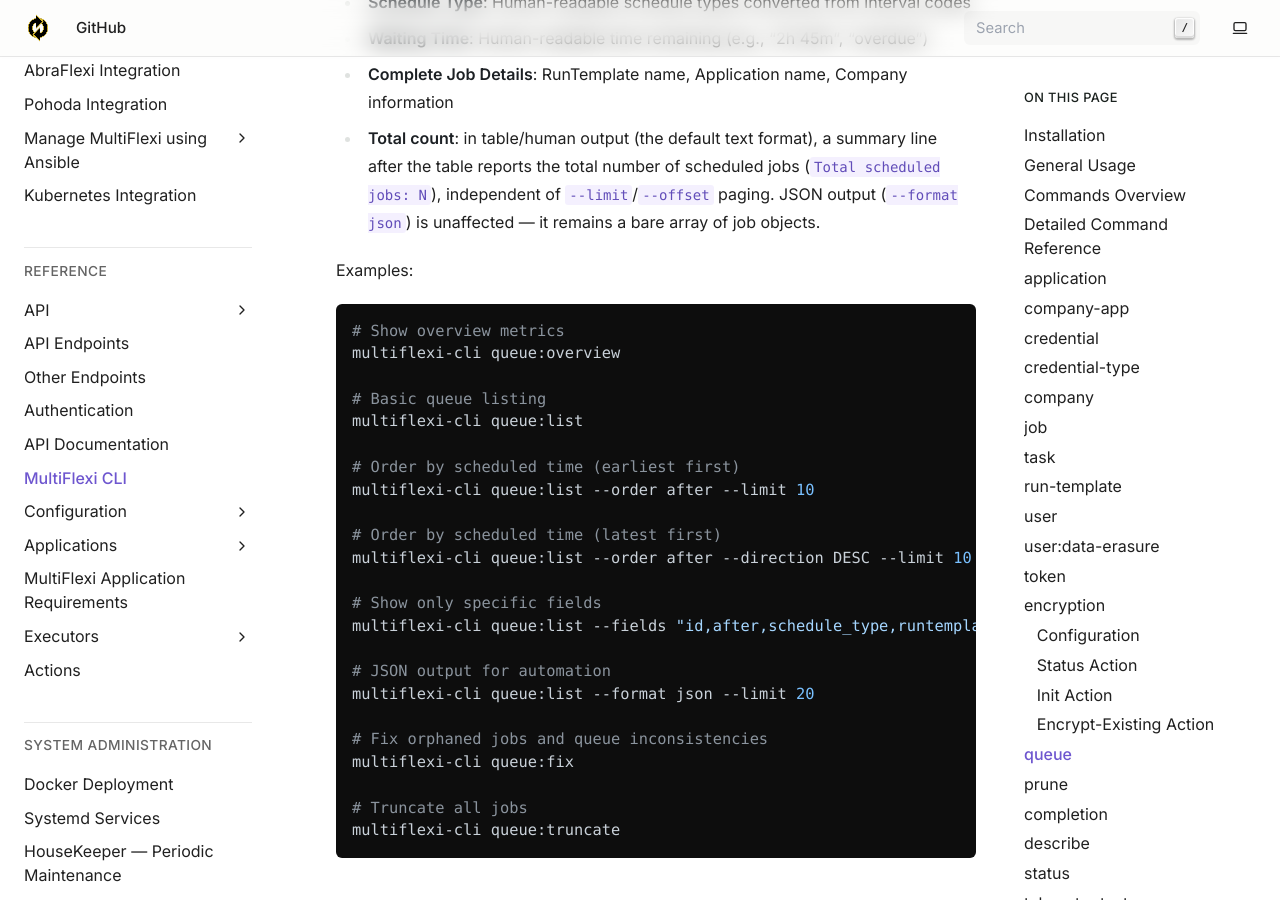
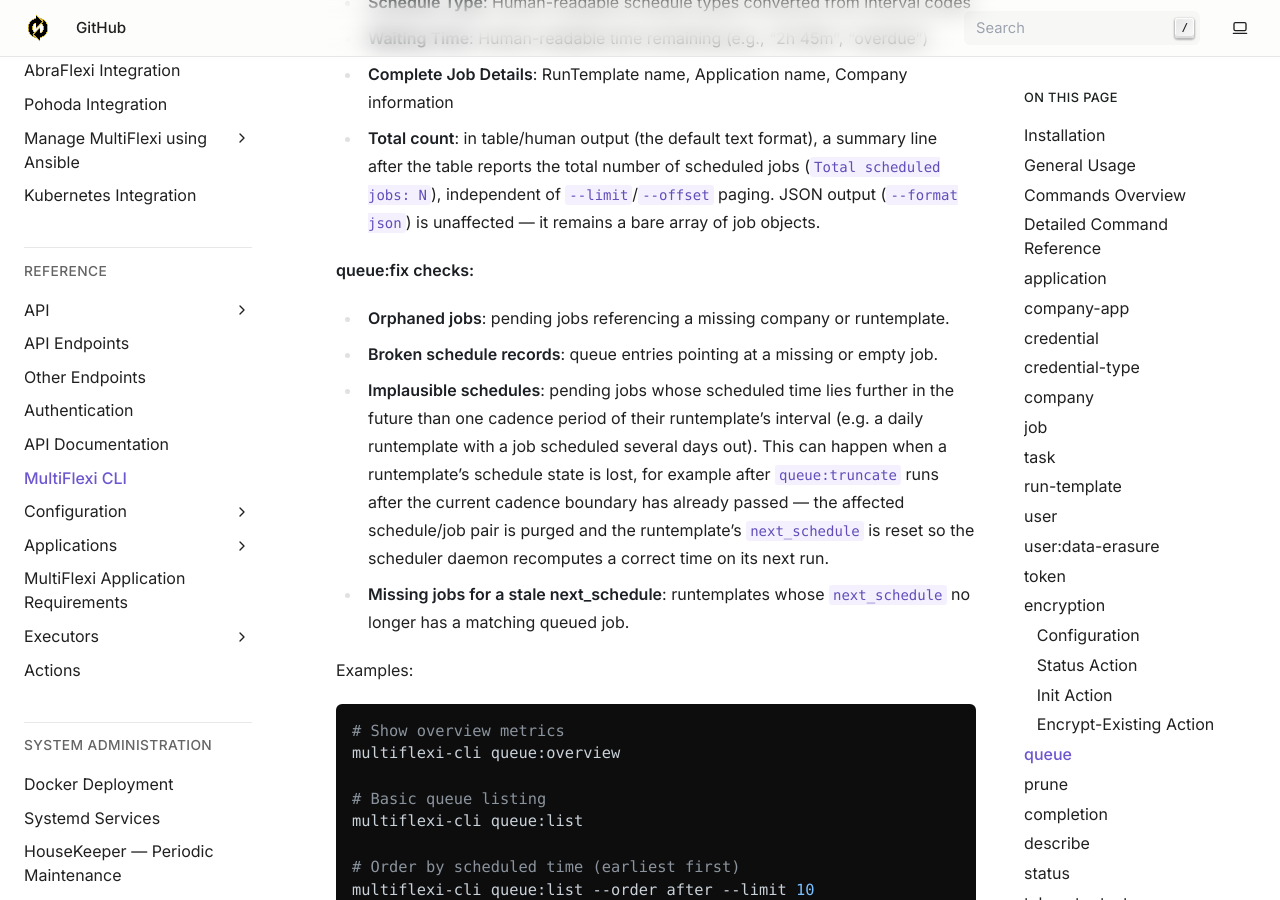
Before and after one commit to VitexSoftware/multiflexi-doc-en, a Sphinx documentation site: the page built from source/reference/cli.rst, in a window 1280 px wide and 900 px high, scrolled down 23993 px. Built offline with Sphinx 7.4.7, drawn with Linux system fonts in a browser that asks for light colours.

Commit message:
docs(scheduler): correct scheduling algorithm and document queue:fix catch-up behavior
Fix stale next_run/every-minute description and document the actual
last_schedule-anchored / cadence-boundary catch-up algorithm, the
adhoc vs cron schedule_type distinction, and queue:fix's implausible-
schedule detection.

Co-Authored-By: Claude Sonnet 5 <noreply@anthropic.com>

```diff
--- a/source/reference/cli.rst
+++ b/source/reference/cli.rst
@@ -726,6 +726,23 @@ Options:
   paging. JSON output (``--format json``) is unaffected — it remains a bare
   array of job objects.
 
+**queue:fix checks:**
+
+- **Orphaned jobs**: pending jobs referencing a missing company or
+  runtemplate.
+- **Broken schedule records**: queue entries pointing at a missing or
+  empty job.
+- **Implausible schedules**: pending jobs whose scheduled time lies
+  further in the future than one cadence period of their runtemplate's
+  interval (e.g. a daily runtemplate with a job scheduled several days
+  out). This can happen when a runtemplate's schedule state is lost, for
+  example after ``queue:truncate`` runs after the current cadence
+  boundary has already passed — the affected schedule/job pair is purged
+  and the runtemplate's ``next_schedule`` is reset so the scheduler daemon
+  recomputes a correct time on its next run.
+- **Missing jobs for a stale next_schedule**: runtemplates whose
+  ``next_schedule`` no longer has a matching queued job.
+
 Examples:
 
 .. code-block:: bash
```
Also changed, not shown: source/concepts/execution-architecture.rst (+12 -2 lines), source/howto/scheduling-jobs.rst (+7 -5 lines).
